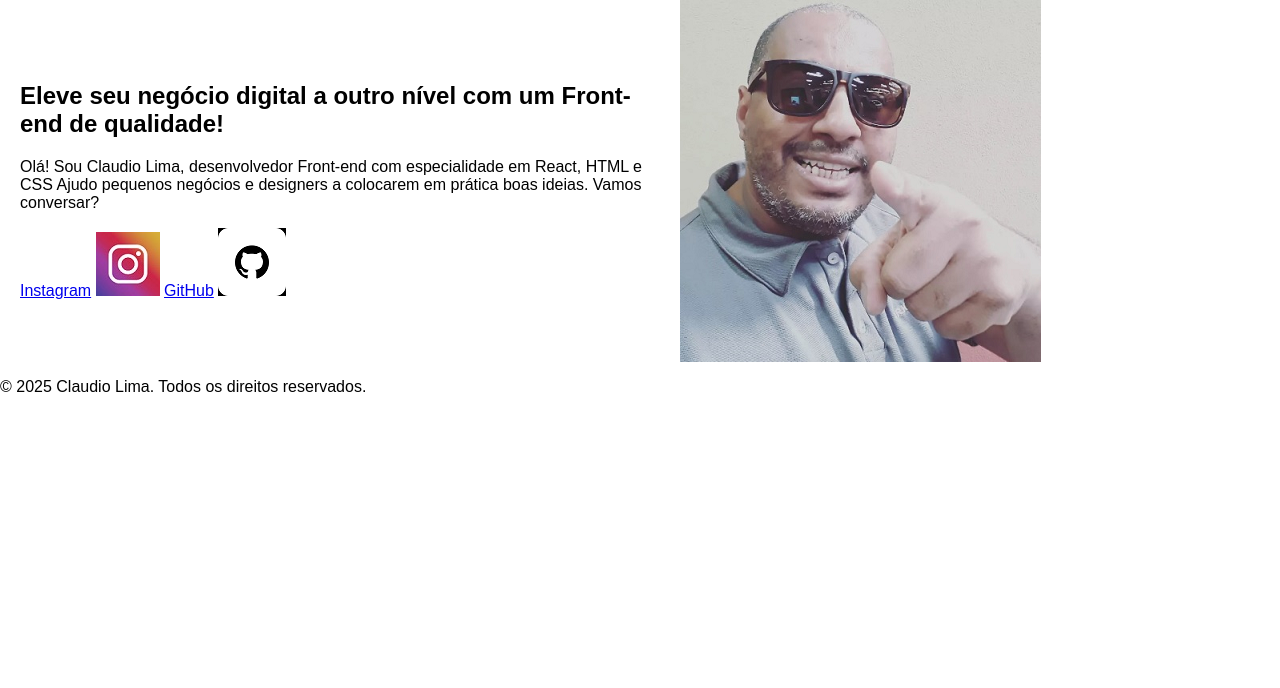
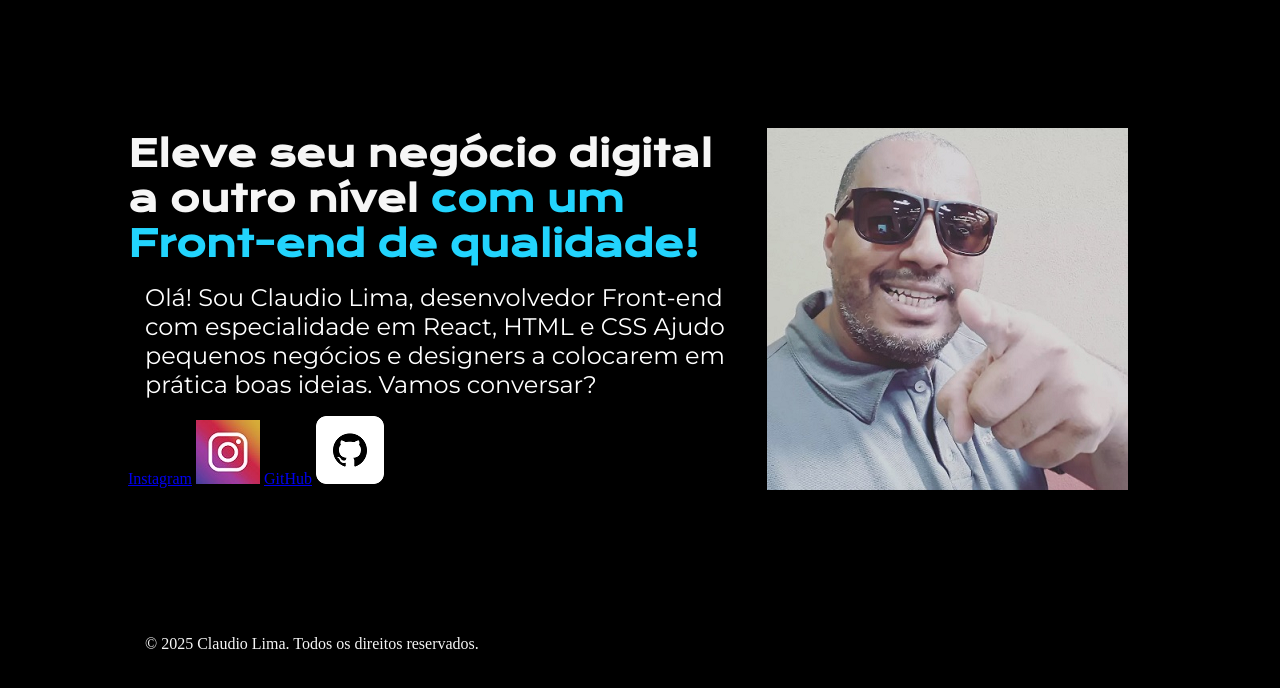
Before and after one commit to Claudiolima436/Portifolio-HTML-e-CSS-aula_5, a plain HTML site: page index.html in a window 1280 px wide. Drawn offline with nearby package versions, Linux system fonts and the light colour scheme.

```diff
--- a/style.css
+++ b/style.css
@@ -1,36 +1,57 @@
-/* Estilos gerais */
-body {
-    font-family: Arial, sans-serif;
+@import url('https://fonts.googleapis.com/css2?family=Krona+One&family=Montserrat:ital,wght@0,100..900;1,100..900&display=swap');
+
+*{
+
     margin: 0;
     padding: 0;
 }
 
-.apresentacao__conteudo {
-    padding: 20px;
+body{
+    height: 100vh;
+    box-sizing: border-box;
+    background-color: #000000;
+    color: #F6F6F6;
 }
 
-/* Flexbox para layout responsivo */
-.apresentacao {
-    display: flex;
-    flex-direction: column;
-    align-items: center;
-    text-align: center;
+.titulo-destaque{
+    color: #22D4FD;
+}
+.Apresentacao-habilidades{ color:white;
+
 }
 
-/* Imagens responsivas */
-img {
-    max-width: 100%;
-    height: auto;
+p {
+    margin: 10px;
+    border: 2px solid black;
+    padding: 5px;
+}
+.apresentacao{
+    margin: 10%;
+    display: flex;
+    align-items: center;justify-content: space-between;
 }
 
-/* Media Queries para dispositivos móveis */
-@media (min-width: 600px) {
-    .apresentacao {
-        flex-direction: row;
-        text-align: left;
-    }
+.apresentacao__conteudo {
+    width: 615px;
+}
 
-    .apresentacao__conteudo {
-        max-width: 50%;
-    }
+.apresentacao__conteudo__titulo {
+    font-size: 36px; font-family: "Krona One", serif;
 }
+
+.Apresentacao-habilidades {
+    font-size: 24px;
+    font-family:"Montserrat", serif;
+}
+
+.rodape {
+    margin: 10%;
+    display: flex;
+    align-items: auto;justify-content: space-between;
+}
+
+.responsivo-container {
+    display: flex;
+    flex-direction: row;
+    flex-wrap: wrap;
+  }
```
Also changed, not shown: index.html (line endings or trailing spaces).
